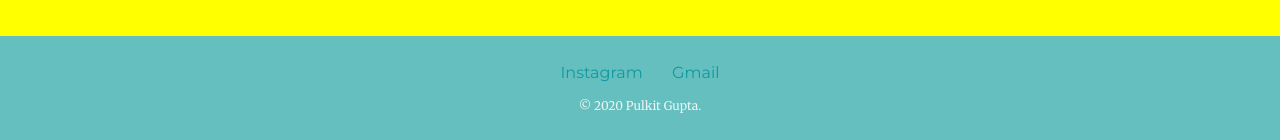
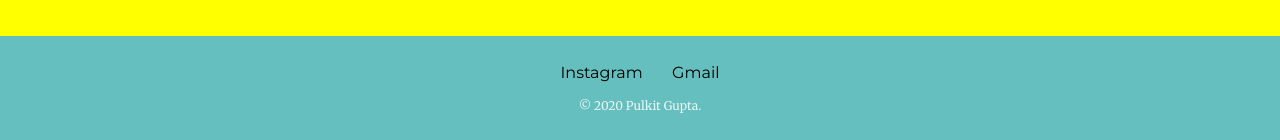
Before and after one commit to pulkitgupta56521/Personal-site-1, a plain HTML site: page index.html in a window 1280 px wide. Shown: the part 2257-2397 px from the top of the page. Drawn offline with Linux system fonts and the light colour scheme.

Commit message:
Update styles.css

```diff
--- a/CSS/styles.css
+++ b/CSS/styles.css
@@ -25,7 +25,7 @@ h3 {
 }
 
 a {
-  color: #11999E;
+  color: black;
   font-family: 'Montserrat', sans-serif;
   text-decoration: none;
 }
```
